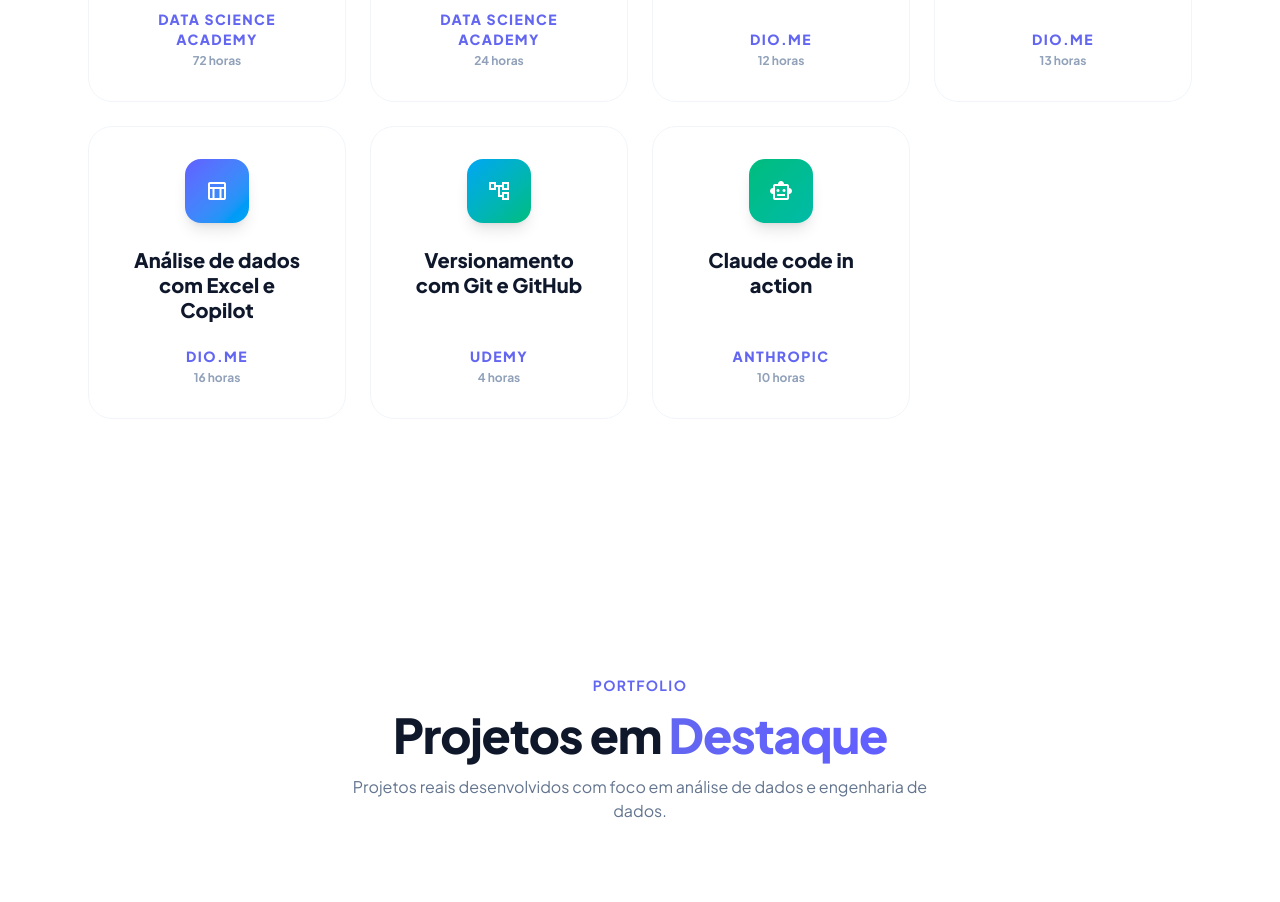
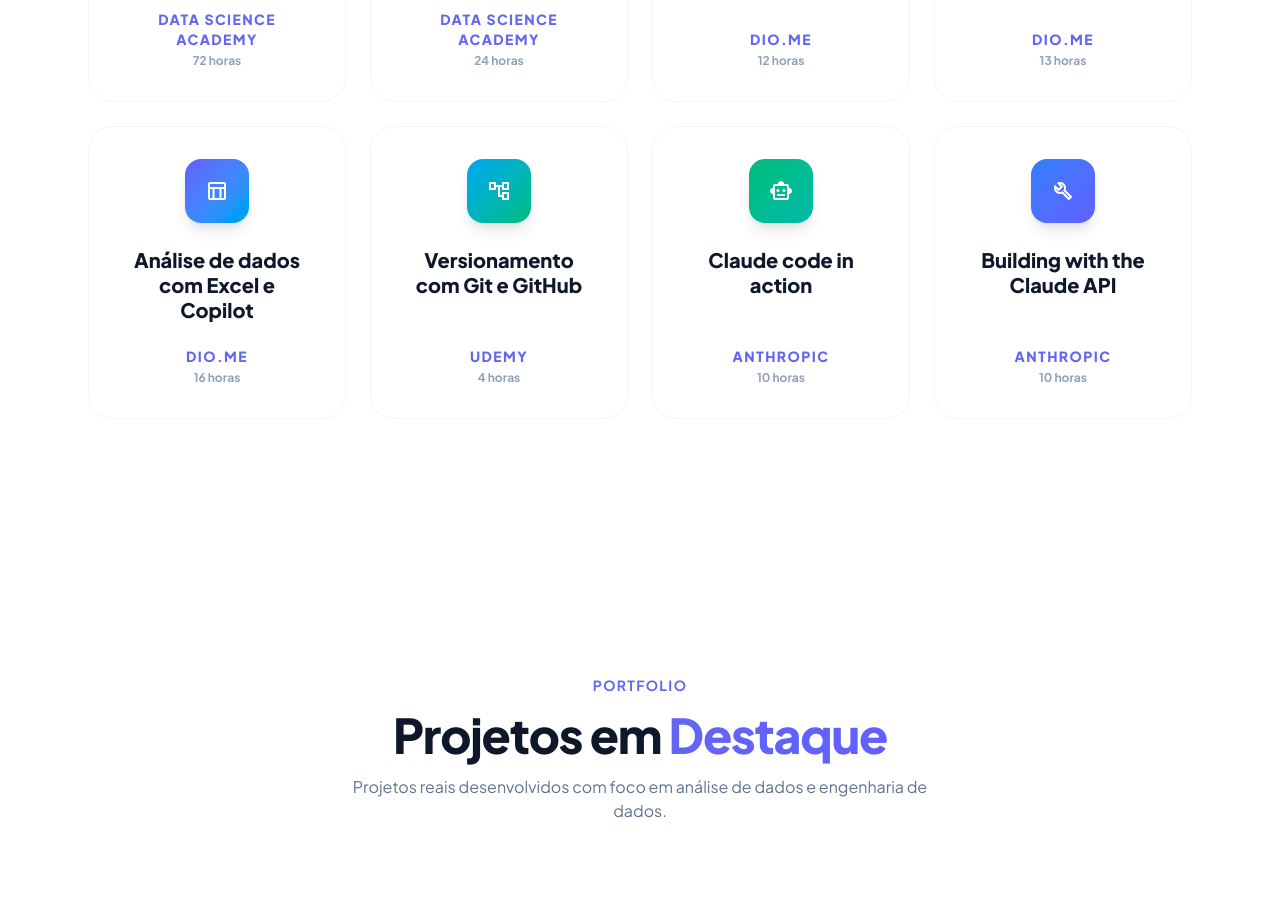
Before and after one commit to senaanalytics/portfolioi---isa, a React (Vite) app: page / in a window 1280 px wide. Shown: the part 4080-4982 px from the top of the page. Built offline with nearby package versions, Linux system fonts and the light colour scheme.

Commit message:
Adiciona certificado Building with the Claude API

```diff
--- a/src/components/Certificates.tsx
+++ b/src/components/Certificates.tsx
@@ -50,6 +50,13 @@
         hours: '10 horas',
         icon: 'smart_toy',
         color: 'from-emerald-500 to-teal-500'
+    },
+    {
+        title: 'Building with the Claude API',
+        issuer: 'ANTHROPIC',
+        hours: '10 horas',
+        icon: 'build',
+        color: 'from-blue-500 to-indigo-500'
     }
 ];
 
```
